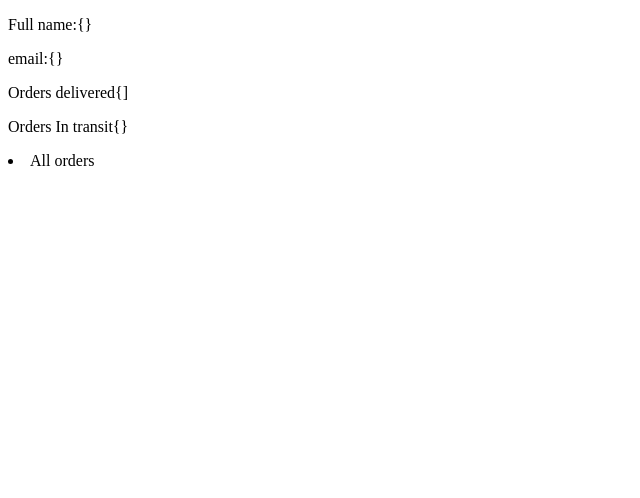
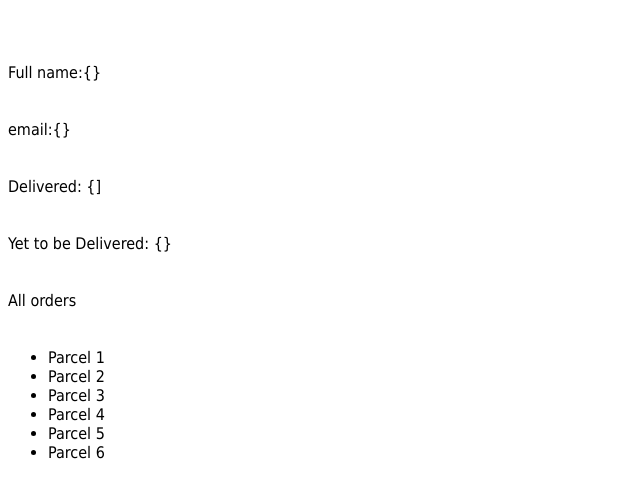
Before and after one commit to sanobertin/sendIT, a plain HTML site: page UI/profile.html in a window 1280 px wide. Shown: the whole page, without its empty margins (0-640 px from the left). Drawn offline with Linux system fonts and the light colour scheme.

Commit message:
new updates on index & profile

```diff
--- a/UI/css/design.css
+++ b/UI/css/design.css
@@ -13,8 +13,9 @@ html {font-family: Tahoma,Verdana,Segoe,sans-serif; }
 .tabs { list-style: none; }
 .tabs li { display: inline; }
 .tabbed-area {
-	clear: both
+	clear: both;
 	position: relative;
+	margin-bottom: 7%;
 }
 .tabs li a {
 	color: black;
@@ -65,6 +66,14 @@ html {font-family: Tahoma,Verdana,Segoe,sans-serif; }
 
 
 #order_details {
+	p
 	clear: both;
 	margin-top: 20px;
 }
+
+#details {
+	margin-top: 5%;
+}
+#details p {
+	margin-bottom: 3%;
+}
--- a/UI/profile.html
+++ b/UI/profile.html
@@ -1,20 +1,25 @@
 <!doctype html>
 <html>
 <head>
+	<link rel='stylesheet' href='css/design.css'>
 	<link rel="shortcut icon" href="pictures/logo.png" />
 	<title>Profile</title>
 </head>
 <body>
-	<div>
+	<div id="details">
 		<p>Full name:{}</p>
 		<p>email:{}</p>
-	</div>
-	<div>
-		<p>Orders delivered{]</p>
-		<p>Orders In transit{}</p>
-	</div>
-	<div>
-		<li>All orders</li>
+		<p>Delivered: {]</p>
+		<p>Yet to be Delivered: {}</p>
+		<p>All orders</p>
+		<ul>
+			<li>Parcel 1</li>
+			<li>Parcel 2</li>
+			<li>Parcel 3</li>
+			<li>Parcel 4</li>
+			<li>Parcel 5</li>
+			<li>Parcel 6</li>
+		</ul>
 	</div>
 	</body>
 
```
Also changed, not shown: UI/index.html (+1 -1 lines).
